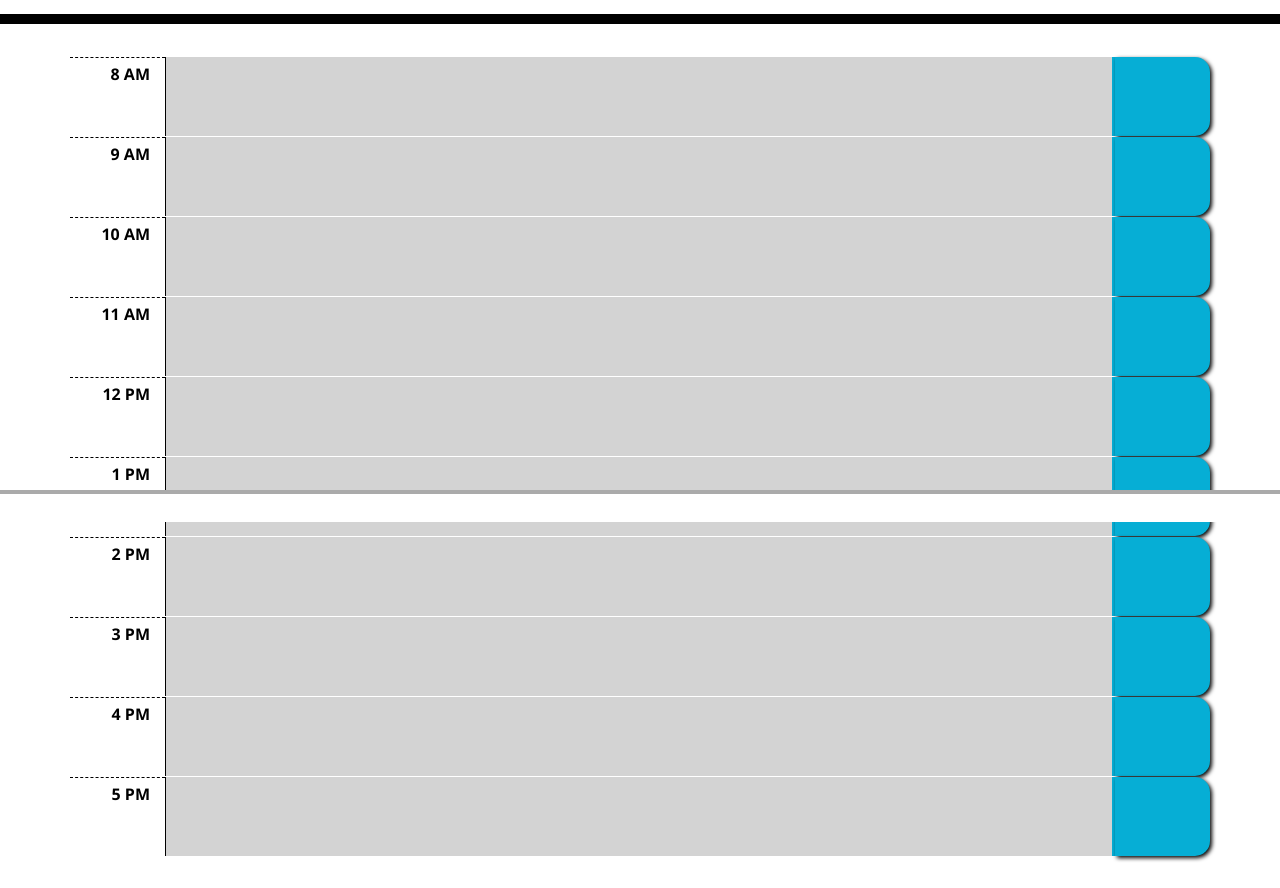
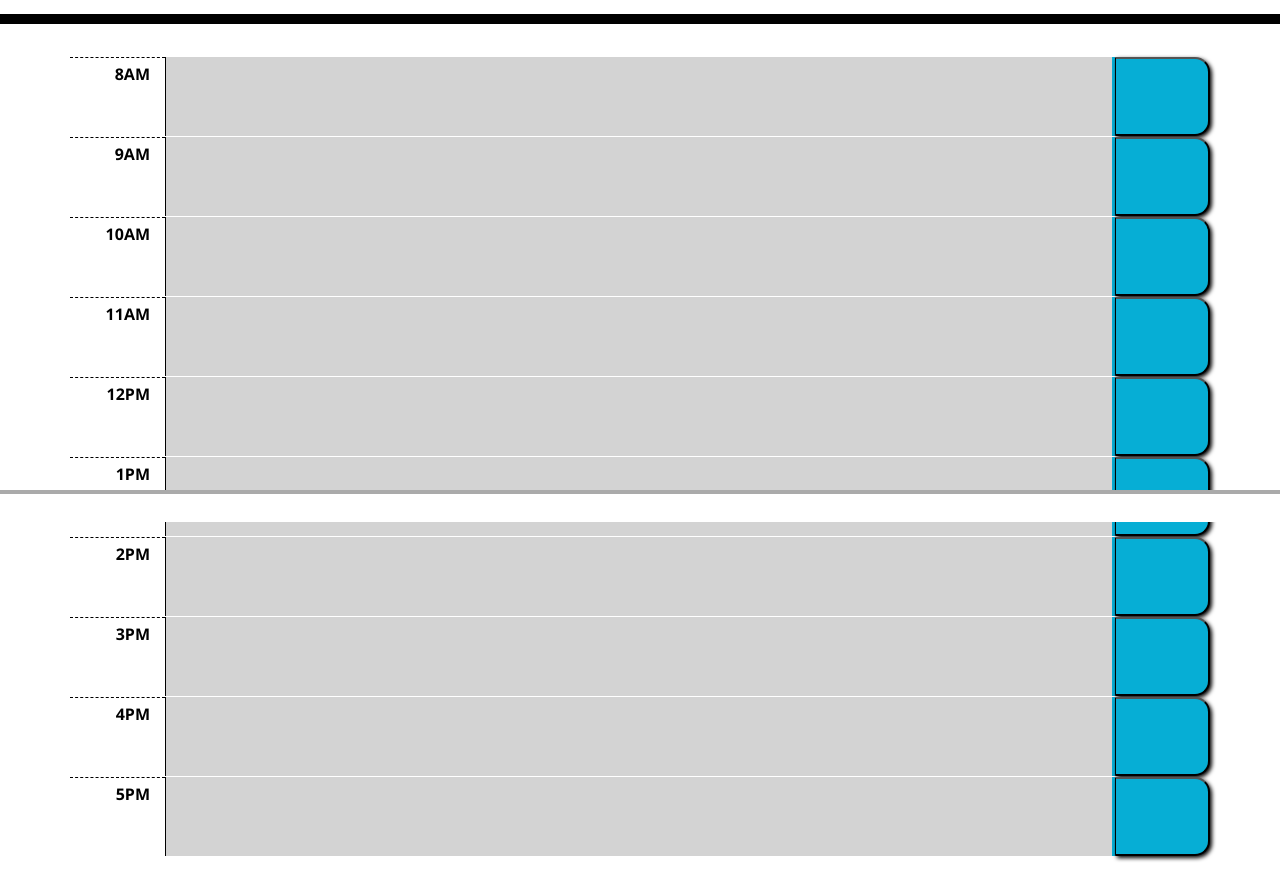
Before and after one commit to davitshirkhanyan/work-day-scheduler, a plain HTML site: page Develop/index.html in a window 1280 px wide. Shown: the part 280-1168 px from the top of the page. Drawn offline with nearby package versions, Linux system fonts and the light colour scheme; a web font is replaced by a local one.

Commit message:
add more styles

```diff
--- a/Develop/css/style.css
+++ b/Develop/css/style.css
@@ -21,6 +21,9 @@ textarea {
   outline: none;
 }
 
+textarea:focus {
+  border: 4px solid var(--trimery-color);
+}
 /* add style to header */
 .jumbotron {
   text-align: center;
@@ -65,13 +68,16 @@ textarea {
   border-bottom-right-radius: 15px;
   background-color: var(--trimery-color);
   color: var(--secondary-color);
-  border: none;
-  box-shadow: 2px 2px 4px #000000;
+  box-shadow: 2px 2px 4px var(--primary-color);
 }
 
 .saveBtn:hover {
   font-size: 20px;
   transition: all .3s ease-in-out;
+}
+
+.saveBtn:focus {
+  outline: none;
 }
 /* styled save button */
 
--- a/Develop/index.html
+++ b/Develop/index.html
@@ -23,61 +23,61 @@
     <!-- add main container -->
     <main class="container">
       <div id="row-1" class="row justify-content-md-center">
-        <div id="time-1" class="col-md-1 font-weight-bold pt-2 text-right hour">8 AM</div>
+        <div id="time-1" class="col-md-1 font-weight-bold pt-2 text-right hour">8AM</div>
         <textarea id="text-1" rows="3" class="col-md-10 past"></textarea>
         <button id="button-1" class="saveBtn col-md-1"><span class="oi oi-folder"></span></button>
       </div>
 
       <div id="row-2" class="row justify-content-md-center">
-        <div id="time-2" class="col-md-1 font-weight-bold pt-2 text-right hour">9 AM</div>
+        <div id="time-2" class="col-md-1 font-weight-bold pt-2 text-right hour">9AM</div>
         <textarea id="text-2" rows="3" class="col-md-10 past"></textarea>
         <button id="button-2" class="saveBtn col-md-1"><span class="oi oi-folder"></span></button>
       </div>
 
       <div id="row-3" class="row justify-content-md-center">
-        <div id="time-3" class="col-md-1 font-weight-bold pt-2 text-right hour">10 AM</div>
+        <div id="time-3" class="col-md-1 font-weight-bold pt-2 text-right hour">10AM</div>
         <textarea id="text-3" rows="3" class="col-md-10 past"></textarea>
         <button id="button-3" class="saveBtn col-md-1"><span class="oi oi-folder"></span></button>
       </div>
 
     <div id="row-4" class="row justify-content-md-center">
-      <div id="time-4" class="col-md-1 font-weight-bold pt-2 text-right hour">11 AM</div>
+      <div id="time-4" class="col-md-1 font-weight-bold pt-2 text-right hour">11AM</div>
       <textarea id="text-4" rows="3" class="col-md-10 past"></textarea>
       <button id="button-4" class="saveBtn col-md-1"><span class="oi oi-folder"></span></button>
     </div>
 
     <div id="row-5" class="row justify-content-md-center">
-      <div id="time-5" class="col-md-1 font-weight-bold pt-2 text-right hour">12 PM</div>
+      <div id="time-5" class="col-md-1 font-weight-bold pt-2 text-right hour">12PM</div>
       <textarea id="text-5" rows="3" class="col-md-10 past"></textarea>
       <button id="button-5" class="saveBtn col-md-1"><span class="oi oi-folder"></span></button>
     </div>
 
     <div id="row-6" class="row justify-content-md-center">
-      <div id="time-6" class="col-md-1 font-weight-bold pt-2 text-right hour">1 PM</div>
+      <div id="time-6" class="col-md-1 font-weight-bold pt-2 text-right hour">1PM</div>
       <textarea id="text-6" rows="3" class="col-md-10 past"></textarea>
       <button id="button-6" class="saveBtn col-md-1"><span class="oi oi-folder"></span></button>
     </div>
 
     <div id="row-7" class="row justify-content-md-center">
-      <div id="time-7" class="col-md-1 font-weight-bold pt-2 text-right hour">2 PM</div>
+      <div id="time-7" class="col-md-1 font-weight-bold pt-2 text-right hour">2PM</div>
       <textarea id="text-7" rows="3" class="col-md-10 past"></textarea>
       <button id="button-7" class="saveBtn col-md-1"><span class="oi oi-folder"></span></button>
     </div>
 
     <div id="row-8" class="row justify-content-md-center">
-      <div id="time-8" class="col-md-1 font-weight-bold pt-2 text-right hour">3 PM</div>
+      <div id="time-8" class="col-md-1 font-weight-bold pt-2 text-right hour">3PM</div>
       <textarea id="text-8" rows="3" class="col-md-10 past"></textarea>
       <button id="button-8" class="saveBtn col-md-1"><span class="oi oi-folder"></span></button>
     </div>
 
     <div id="row-9" class="row justify-content-md-center">
-      <div id="time-9" class="col-md-1 font-weight-bold pt-2 text-right hour">4 PM</div>
+      <div id="time-9" class="col-md-1 font-weight-bold pt-2 text-right hour">4PM</div>
       <textarea id="text-9" rows="3" class="col-md-10 past"></textarea>
       <button id="button-9" class="saveBtn col-md-1"><span class="oi oi-folder"></span></button>
     </div>
 
     <div id="row-10" class="row justify-content-md-center">
-      <div id="time-10" class="col-md-1 font-weight-bold pt-2 text-right hour">5 PM</div>
+      <div id="time-10" class="col-md-1 font-weight-bold pt-2 text-right hour">5PM</div>
       <textarea id="text-10" rows="3" class="col-md-10 past"></textarea>
       <button id="button-10" class="saveBtn col-md-1"><span class="oi oi-folder"></span></button>
     </div>
```
Also changed, not shown: Develop/js/script.js (+0 -21 lines).
